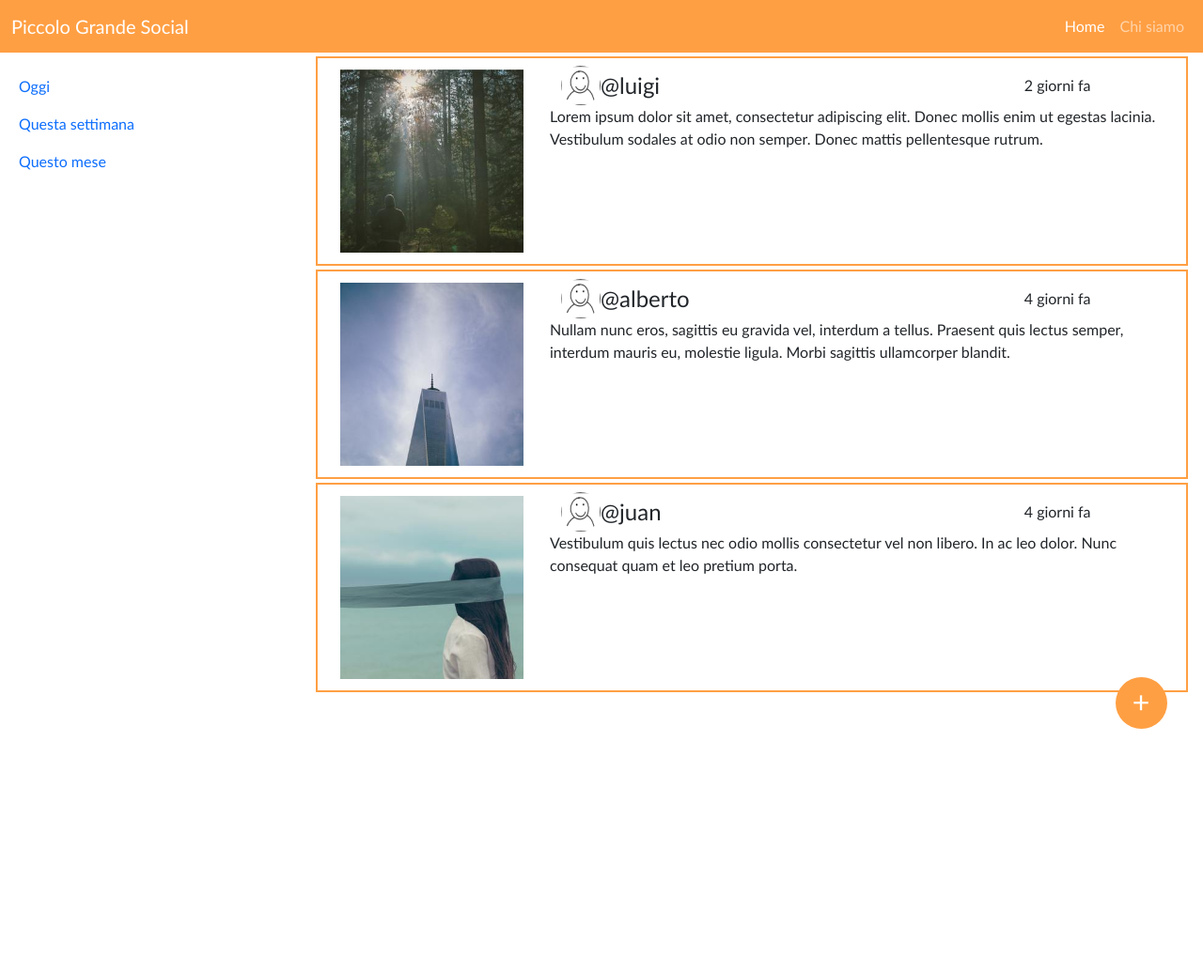
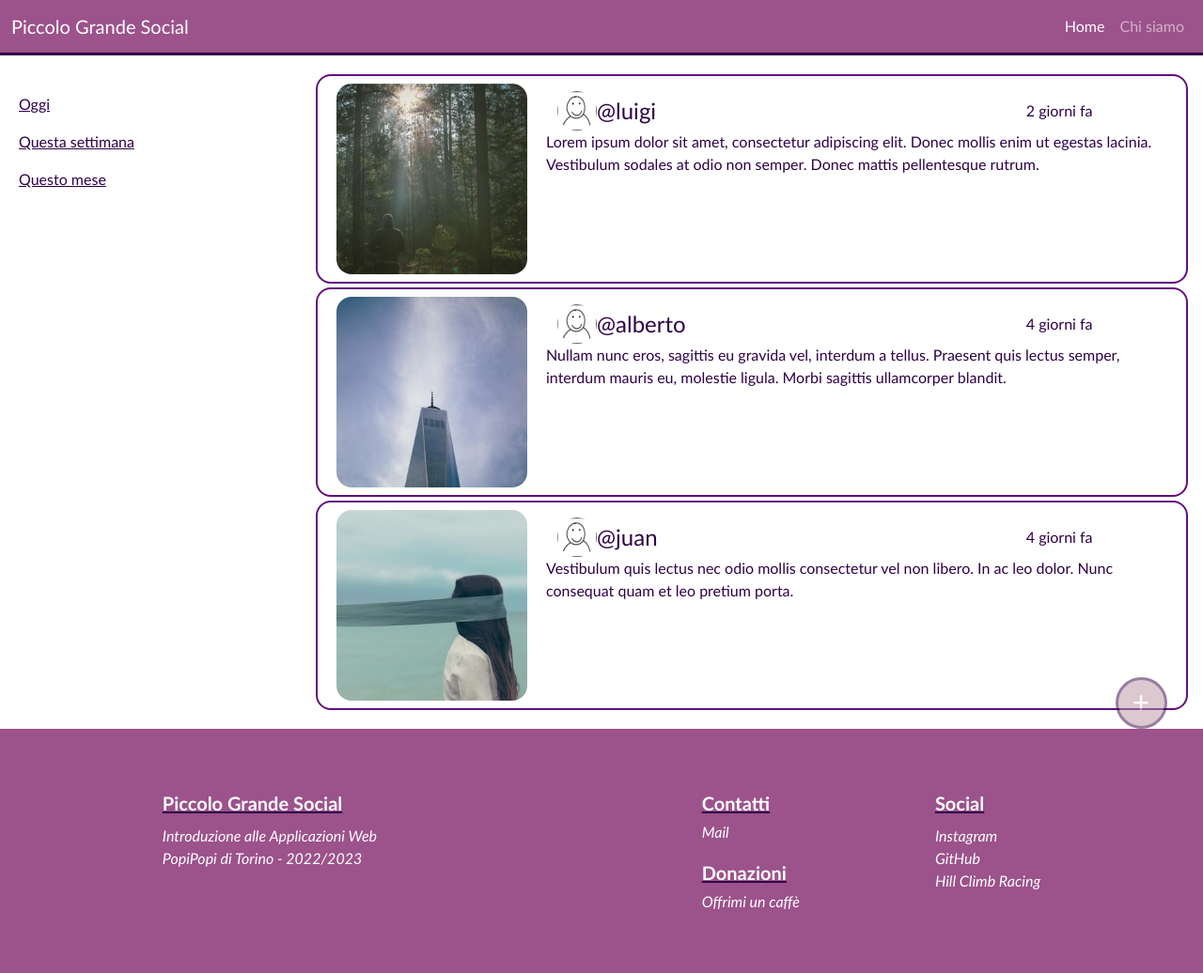
Before and after one commit to Ciovino/Laboratorio---WebApp, a Flask app: page / in a window 1280 px wide. Shown: the whole page at 94% size. Before the commit the page ends 776 px from the top, so only its background shows below. Run offline with Flask 2, Linux system fonts and the light colour scheme.

Commit message:
cambio della palette dei colori

```diff
--- a/static/homepage.style.css
+++ b/static/homepage.style.css
@@ -3,22 +3,36 @@
     font-family: 'Trebuchet MS', 'Lucida Sans Unicode', 'Lucida Grande', 'Lucida Sans', Arial, sans-serif;
 }
 
-header.navbar {
-    background-color: #ff9f43;
+body {
+    color: #2F0147 !important;
 }
 
-.fb {
+div#contenuto a {
+    color: #2F0147 !important;
     flex-basis: 100%;
     text-align: center;
 }
 
+header.navbar {
+    background-color: #9C528B;
+    border-bottom: 3px solid #2F0147;
+}
+
 #nuovo-post {
-    background-color: #ff9f43;
+    background-color: #B9929F;
     width: 55px;
     height: 55px;
     position: fixed;
     bottom: 3%;
     right: 3%;
+    opacity: 0.5;
+    transition: 0.5s;
+    border: 3px solid #2F0147;
+}
+
+#nuovo-post:hover {
+    opacity: 1;
+    background-color: #2F0147;
 }
 
 .foto-profilo {
@@ -26,5 +40,27 @@ header.navbar {
 }
 
 article.post-bordo {
-    border: 2px solid #ff9f43 !important;
+    border: 2px solid #610F7F !important;
 }
+
+footer {
+    color: white;
+    font-style: italic;
+    background-color: #9C528B;
+}
+
+div.titolo>p {
+    font-style: normal;
+    font-size: 20px;
+    font-weight: bold;
+    text-decoration: underline #2F0147;
+}
+
+.link-footer {
+    text-decoration: none;
+    color: white;
+}
+
+.link-footer:hover {
+    color: white;
+}
--- a/templates/homepage.html
+++ b/templates/homepage.html
@@ -32,16 +32,14 @@
         </div>
     </header>
 
-    <div class="row m-0">
+    <div id="contenuto" class="row mt-3 mb-3">
         <div class="col-lg-3">
             <aside>
                 <div class="d-flex flex-lg-column flex-sm-row justify-content-between">
-                    <a class="p-2 mt-lg-3 text-decoration-none text-lg-start fb" href="oggi.html"
-                        title="I post di oggi">Oggi</a>
-                    <a class="p-2 text-decoration-none text-lg-start fb" href="settimana.html"
-                        title="I post della settimana">Questa
+                    <a class="p-2 mt-lg-3 text-lg-start" href="oggi.html" title="I post di oggi">Oggi</a>
+                    <a class="p-2 text-lg-start" href="settimana.html" title="I post della settimana">Questa
                         settimana</a>
-                    <a class="p-2 text-decoration-none text-lg-start fb" href="mese.html" title="I post del mese">Questo
+                    <a class="p-2 text-lg-start" href="mese.html" title="I post del mese">Questo
                         mese</a>
                 </div>
             </aside>
@@ -50,12 +48,12 @@
         <div class="col-lg-9">
             <main>
                 {% for post in posts %}
-                <article class="row p-2 m-1 post-bordo">
-                    <aside class="col-lg-3 col-md-6"> <img class="p-1 w-100"
+                <article class="row p-2 m-1 post-bordo rounded-4">
+                    <aside class="col-lg-3 col-md-6"> <img class="w-100 rounded-4"
                             src="{{ url_for('static', filename=post.fotoPost) }}"">
                     </aside>
 
-                    <div class=" col-lg-9 col-md-6">
+                    <div class=" col-lg-9 col-md-6 p-2">
                         <div class="row d-flex align-items-center">
                             <div class="col-9 d-flex align-items-center">
                                 <img class="rounded-circle" src="{{ url_for('static', filename=post.fotoProfilo) }}"
@@ -80,6 +78,53 @@
         </div>
     </a>
 
+    <footer
+        class="d-flex flex-column flex-lg-row align-items-lg-start align-items-center justify-content-around pt-5 pt-md-3 pb-5 pb-md-3">
+        <div class="d-flex flex-column p-lg-5 p-md-2 p-5 mb-lg-0 mb-5">
+            <div class="titolo mb-2">
+                <p>Piccolo Grande Social</p>
+            </div>
+
+            <div class="contenuto">
+                <p>Introduzione alle Applicazioni Web</p>
+                <p>PopiPopi di Torino - 2022/2023</p>
+            </div>
+        </div>
+
+        <div id="coppia" class="d-flex">
+            <div class="d-flex flex-column p-lg-5 p-md-2 p-sm-5 p-4 me-4">
+                <div class="titolo mb-1">
+                    <p>Contatti</p>
+                </div>
+                <a class="link-footer" href="mailto:tarantino.giovanbattista01@gmail.com" title="Mail" target="_blank">
+                    Mail</a>
+
+                <div class="titolo mb-1 mt-3">
+                    <p>Donazioni</p>
+                </div>
+                <a class="link-footer" href="https://www.paypal.me/ciovii" title="Profilo Paypal" target="_blank">
+                    Offrimi un caffè</a>
+            </div>
+
+            <div class="d-flex flex-column p-lg-5 p-md-2 p-4 ms-4">
+                <div class="titolo mb-2">
+                    <p>Social</p>
+                </div>
+
+                <div class="contenuto d-flex flex-column">
+                    <a class="link-footer" href="https://www.instagram.com/ciovii_/" title="Profilo Instagram"
+                        target="_blank">
+                        Instagram </a>
+                    <a class="link-footer" href="https://github.com/Ciovino" title="Profilo GitHub" target="_blank">
+                        GitHub
+                    </a>
+                    <a class="link-footer" href="https://playhcr.com/invite?id=4la9vO"
+                        title="Diventa amico su Hill Climb Racing 2" target="_blank"> Hill Climb Racing </a>
+                </div>
+            </div>
+        </div>
+    </footer>
+
     <!-- Bootstrap JavaScript -->
     <script src="https://cdn.jsdelivr.net/npm/bootstrap@5.2.2/dist/js/bootstrap.bundle.min.js"
         integrity="sha384-OERcA2EqjJCMA+/3y+gxIOqMEjwtxJY7qPCqsdltbNJuaOe923+mo//f6V8Qbsw3"
```
Also changed, not shown: static/presentazione.style.css (+21 -24 lines), templates/presentazione.html (+23 -19 lines).
